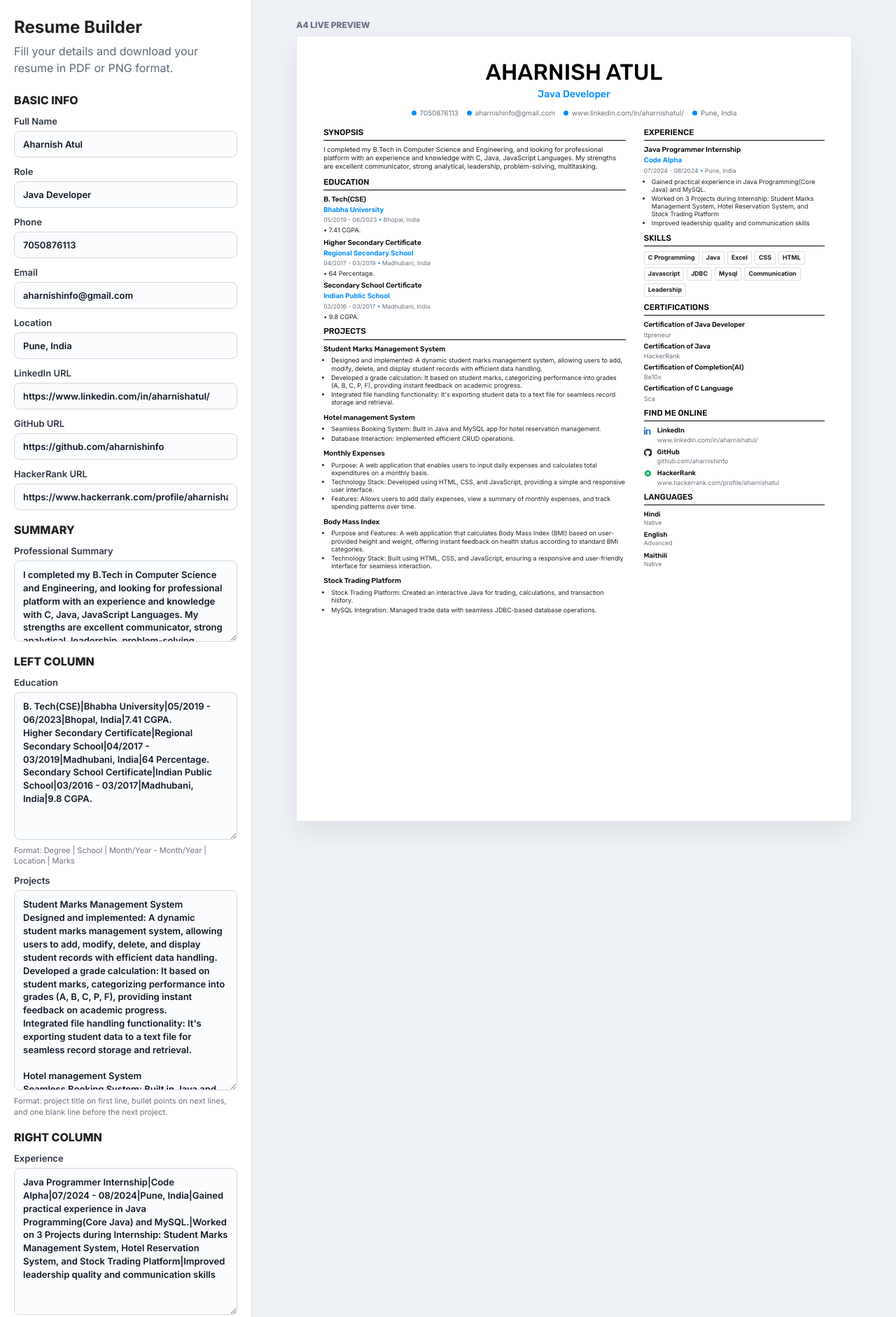
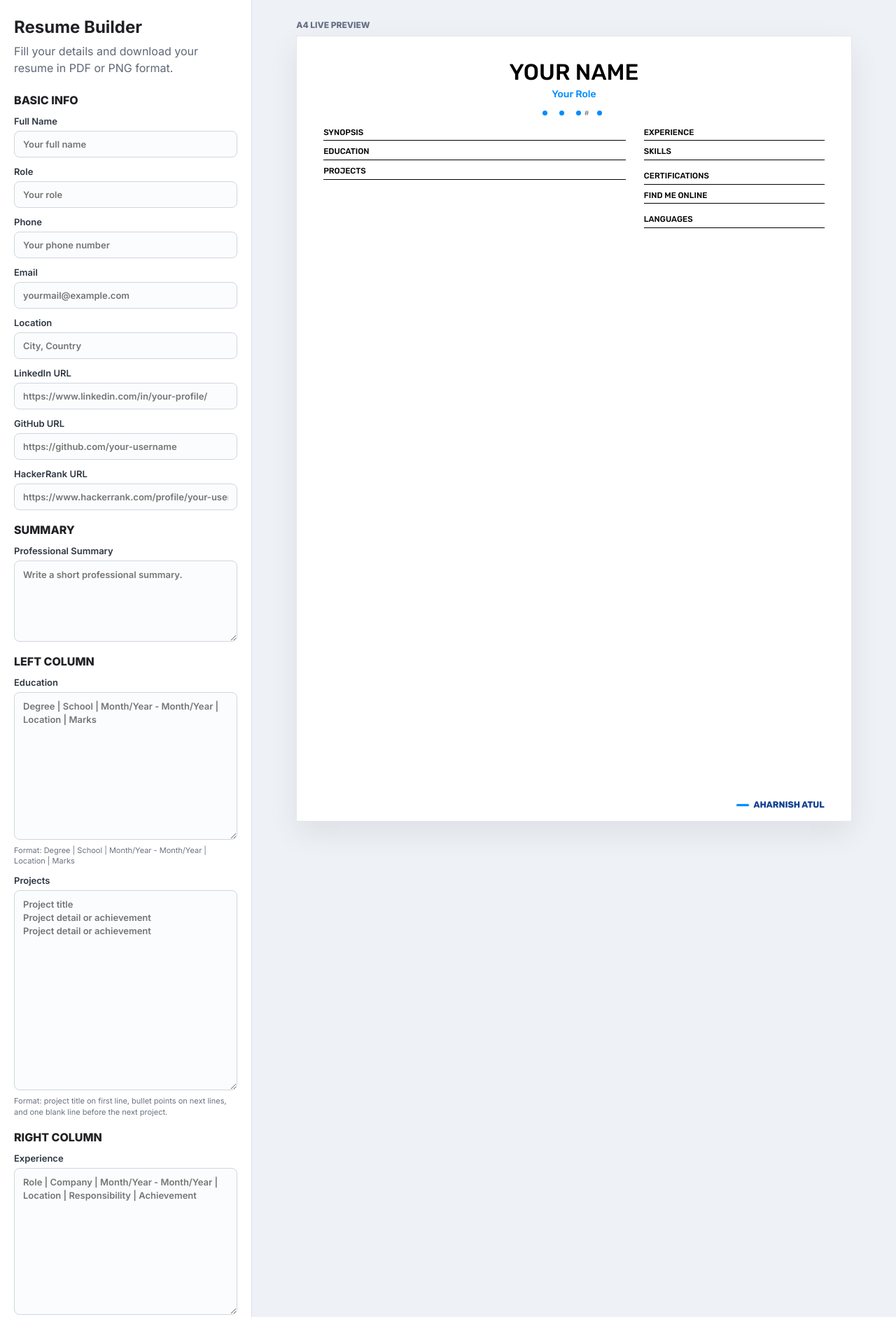
Before and after one commit to aharnishinfo/resume-builder, a plain HTML site: page index.html in a window 1280 px wide. Shown: the top 1882 px of the page at 70% size. Drawn offline with nearby package versions, Linux system fonts and the light colour scheme.

Commit message:
Swap resume template files

```diff
--- a/index.html
+++ b/index.html
@@ -26,30 +26,30 @@
             <div class="field-grid">
               <label>
                 Full Name
-                <input type="text" id="fullName" value="Aharnish Atul" />
+                <input type="text" id="fullName" placeholder="Your full name" />
               </label>
               <label>
                 Role
-                <input type="text" id="jobRole" value="Java Developer" />
+                <input type="text" id="jobRole" placeholder="Your role" />
               </label>
               <label>
                 Phone
-                <input type="text" id="phone" value="7050876113" />
+                <input type="text" id="phone" placeholder="Your phone number" />
               </label>
               <label>
                 Email
-                <input type="email" id="email" value="aharnishinfo@gmail.com" />
+                <input type="email" id="email" placeholder="yourmail@example.com" />
               </label>
               <label>
                 Location
-                <input type="text" id="location" value="Pune, India" />
+                <input type="text" id="location" placeholder="City, Country" />
               </label>
               <label>
                 LinkedIn URL
                 <input
                   type="url"
                   id="linkedin"
-                  value="https://www.linkedin.com/in/aharnishatul/"
+                  placeholder="https://www.linkedin.com/in/your-profile/"
                 />
               </label>
               <label>
@@ -57,7 +57,7 @@
                 <input
                   type="url"
                   id="github"
-                  value="https://github.com/aharnishinfo"
+                  placeholder="https://github.com/your-username"
                 />
               </label>
               <label>
@@ -65,7 +65,7 @@
                 <input
                   type="url"
                   id="hackerrank"
-                  value="https://www.hackerrank.com/profile/aharnishatul"
+                  placeholder="https://www.hackerrank.com/profile/your-username"
                 />
               </label>
             </div>
@@ -75,7 +75,7 @@
             <h2>Summary</h2>
             <label>
               Professional Summary
-              <textarea id="summary" rows="5">I completed my B.Tech in Computer Science and Engineering, and looking for professional platform with an experience and knowledge with C, Java, JavaScript Languages. My strengths are excellent communicator, strong analytical, leadership, problem-solving, multitasking.</textarea>
+              <textarea id="summary" rows="5" placeholder="Write a short professional summary."></textarea>
             </label>
           </section>
 
@@ -83,35 +83,13 @@
             <h2>Left Column</h2>
             <label>
               Education
-              <textarea id="education" rows="10">B. Tech(CSE)|Bhabha University|05/2019 - 06/2023|Bhopal, India|7.41 CGPA.
-Higher Secondary Certificate|Regional Secondary School|04/2017 - 03/2019|Madhubani, India|64 Percentage.
-Secondary School Certificate|Indian Public School|03/2016 - 03/2017|Madhubani, India|9.8 CGPA.</textarea>
+              <textarea id="education" rows="10" placeholder="Degree | School | Month/Year - Month/Year | Location | Marks"></textarea>
             </label>
             <p class="field-hint">Format: Degree | School | Month/Year - Month/Year | Location | Marks</p>
 
             <label>
               Projects
-              <textarea id="projects" rows="14">Student Marks Management System
-Designed and implemented: A dynamic student marks management system, allowing users to add, modify, delete, and display student records with efficient data handling.
-Developed a grade calculation: It based on student marks, categorizing performance into grades (A, B, C, P, F), providing instant feedback on academic progress.
-Integrated file handling functionality: It's exporting student data to a text file for seamless record storage and retrieval.
-
-Hotel management System
-Seamless Booking System: Built in Java and MySQL app for hotel reservation management.
-Database Interaction: Implemented efficient CRUD operations.
-
-Monthly Expenses
-Purpose: A web application that enables users to input daily expenses and calculates total expenditures on a monthly basis.
-Technology Stack: Developed using HTML, CSS, and JavaScript, providing a simple and responsive user interface.
-Features: Allows users to add daily expenses, view a summary of monthly expenses, and track spending patterns over time.
-
-Body Mass Index
-Purpose and Features: A web application that calculates Body Mass Index (BMI) based on user-provided height and weight, offering instant feedback on health status according to standard BMI categories.
-Technology Stack: Built using HTML, CSS, and JavaScript, ensuring a responsive and user-friendly interface for seamless interaction.
-
-Stock Trading Platform
-Stock Trading Platform: Created an interactive Java for trading, calculations, and transaction history.
-MySQL Integration: Managed trade data with seamless JDBC-based database operations.</textarea>
+              <textarea id="projects" rows="14" placeholder="Project title&#10;Project detail or achievement&#10;Project detail or achievement"></textarea>
             </label>
             <p class="field-hint">Format: project title on first line, bullet points on next lines, and one blank line before the next project.</p>
           </section>
@@ -120,28 +98,23 @@ MySQL Integration: Managed trade data with seamless JDBC-based database operatio
             <h2>Right Column</h2>
             <label>
               Experience
-              <textarea id="experience" rows="10">Java Programmer Internship|Code Alpha|07/2024 - 08/2024|Pune, India|Gained practical experience in Java Programming(Core Java) and MySQL.|Worked on 3 Projects during Internship: Student Marks Management System, Hotel Reservation System, and Stock Trading Platform|Improved leadership quality and communication skills</textarea>
+              <textarea id="experience" rows="10" placeholder="Role | Company | Month/Year - Month/Year | Location | Responsibility | Achievement"></textarea>
             </label>
 
             <label>
               Skills
-              <textarea id="skills" rows="8">C Programming,Java,Excel,CSS,HTML,Javascript,JDBC,Mysql,Communication,Leadership</textarea>
+              <textarea id="skills" rows="8" placeholder="Skill 1, Skill 2, Skill 3"></textarea>
             </label>
 
             <label>
               Certifications
-              <textarea id="certifications" rows="12">Certification of Java Developer|Itpreneur
-Certification of Java|HackerRank
-Certification of Completion(AI)|Be10x
-Certification of C Language|Sca</textarea>
+              <textarea id="certifications" rows="12" placeholder="Certification title | Issuer"></textarea>
             </label>
             <p class="field-hint">Format: Certification title | Issuer. One certificate per line. Edit, remove, or add as many as you want here.</p>
 
             <label>
               Languages
-              <textarea id="languages" rows="4">Hindi|Native
-English|Advanced
-Maithili|Native</textarea>
+              <textarea id="languages" rows="4" placeholder="Language | Level"></textarea>
             </label>
           </section>
         </form>
@@ -155,14 +128,15 @@ Maithili|Native</textarea>
 
       <main class="preview-panel">
         <div class="resume-sheet" id="resumeSheet">
+          <div class="resume-watermark" aria-hidden="true">Aharnish Atul</div>
           <header class="resume-header">
             <h1 id="previewName">YOUR NAME</h1>
             <h2 id="previewRole">Frontend Developer</h2>
             <div class="contact-row">
-              <span class="contact-item" data-icon="phone"><span id="previewPhone">+91 98765 43210</span></span>
-              <span class="contact-item" data-icon="email"><span id="previewEmail">yourmail@example.com</span></span>
+              <a class="contact-item" data-icon="phone" id="previewPhoneLink" href="tel:+919876543210"><span id="previewPhone">+91 98765 43210</span></a>
+              <a class="contact-item" data-icon="email" id="previewEmailLink" href="mailto:yourmail@example.com"><span id="previewEmail">yourmail@example.com</span></a>
               <a class="contact-item" data-icon="link" id="previewLinkedin" href="https://www.linkedin.com/in/your-profile/" target="_blank" rel="noreferrer"><span>linkedin.com/in/your-profile/</span></a>
-              <span class="contact-item" data-icon="location"><span id="previewLocation">Pune, India</span></span>
+              <span class="contact-item" data-icon="location"><span id="previewLocation">City, Country</span></span>
             </div>
           </header>
 
--- a/script.js
+++ b/script.js
@@ -27,7 +27,9 @@ const preview = {
   name: document.getElementById("previewName"),
   role: document.getElementById("previewRole"),
   phone: document.getElementById("previewPhone"),
+  phoneLink: document.getElementById("previewPhoneLink"),
   email: document.getElementById("previewEmail"),
+  emailLink: document.getElementById("previewEmailLink"),
   location: document.getElementById("previewLocation"),
   linkedin: document.getElementById("previewLinkedin"),
   summary: document.getElementById("previewSummary"),
@@ -50,8 +52,12 @@ function escapeHtml(value) {
 }
 
 function cleanUrl(url) {
+  const value = url.trim();
+  if (!value) return "#";
+
   try {
-    return new URL(url).href;
+    const parsed = new URL(/^https?:\/\//i.test(value) ? value : `https://${value}`);
+    return ["http:", "https:"].includes(parsed.protocol) ? parsed.href : "#";
   } catch {
     return "#";
   }
@@ -59,7 +65,7 @@ function cleanUrl(url) {
 
 function shortLink(url) {
   try {
-    return new URL(url).href.replace(/^https?:\/\//, "");
+    return cleanUrl(url).replace(/^https?:\/\//, "").replace(/\/$/, "");
   } catch {
     return url.trim();
   }
@@ -192,6 +198,10 @@ function buildLanguages(raw) {
 
 function buildOnlineLink(label, url) {
   const trimmedUrl = url.trim();
+  if (!trimmedUrl) {
+    return "";
+  }
+
   const iconKey = label.toLowerCase();
   const icons = {
     linkedin: `
@@ -250,7 +260,13 @@ function updatePreview() {
   preview.name.textContent = fields.fullName.value.trim() || "YOUR NAME";
   preview.role.textContent = fields.jobRole.value.trim() || "Your Role";
   preview.phone.textContent = fields.phone.value.trim();
+  preview.phoneLink.href = fields.phone.value.trim()
+    ? `tel:${fields.phone.value.replace(/[^+\d]/g, "")}`
+    : "#";
   preview.email.textContent = fields.email.value.trim();
+  preview.emailLink.href = fields.email.value.trim()
+    ? `mailto:${fields.email.value.trim()}`
+    : "#";
   preview.location.textContent = fields.location.value.trim();
   preview.summary.textContent = fields.summary.value.trim();
 
@@ -266,7 +282,7 @@ function updatePreview() {
     buildOnlineLink("LinkedIn", fields.linkedin.value),
     buildOnlineLink("GitHub", fields.github.value),
     buildOnlineLink("HackerRank", fields.hackerrank.value),
-  ].join("");
+  ].filter(Boolean).join("");
   preview.languages.innerHTML = buildLanguages(fields.languages.value);
   requestAnimationFrame(checkPageFit);
 }
@@ -333,6 +349,56 @@ async function downloadPDF() {
 
   pdf.addImage(imageData, "PNG", 0, 0, pageWidth, pageHeight);
 
+  // The visual resume is rendered as an image. Add a real, invisible text layer
+  // so PDF readers and ATS parsers can select and extract the resume content.
+  const atsSections = [
+    fields.fullName.value.trim(),
+    fields.jobRole.value.trim(),
+    [fields.phone.value, fields.email.value, fields.location.value].filter(Boolean).join(" | "),
+    [fields.linkedin.value, fields.github.value, fields.hackerrank.value].filter(Boolean).join(" | "),
+    "PROFESSIONAL SUMMARY",
+    fields.summary.value.trim(),
+    "EXPERIENCE",
+    fields.experience.value.replaceAll("|", " | ").trim(),
+    "EDUCATION",
+    fields.education.value.replaceAll("|", " | ").trim(),
+    "PROJECTS",
+    fields.projects.value.trim(),
+    "SKILLS",
+    fields.skills.value.trim(),
+    "CERTIFICATIONS",
+    fields.certifications.value.replaceAll("|", " | ").trim(),
+    "LANGUAGES",
+    fields.languages.value.replaceAll("|", " | ").trim(),
+  ].filter(Boolean);
+
+  pdf.setFont("helvetica", "normal");
+  pdf.setFontSize(9);
+  pdf.text(atsSections.join("\n"), 8, 8, {
+    maxWidth: pageWidth - 16,
+    renderingMode: "invisible",
+  });
+
+  // html2canvas cannot preserve anchors, so recreate every link as a PDF
+  // annotation at the same location as its visible counterpart.
+  const sheetRect = resumeSheet.getBoundingClientRect();
+  const scaleX = pageWidth / sheetRect.width;
+  const scaleY = pageHeight / sheetRect.height;
+
+  resumeSheet.querySelectorAll("a[href]").forEach((anchor) => {
+    const url = anchor.href;
+    if (!url || url.endsWith("#")) return;
+
+    const rect = anchor.getBoundingClientRect();
+    pdf.link(
+      (rect.left - sheetRect.left) * scaleX,
+      (rect.top - sheetRect.top) * scaleY,
+      rect.width * scaleX,
+      rect.height * scaleY,
+      { url }
+    );
+  });
+
   pdf.save(`${(fields.fullName.value.trim() || "resume").replace(/\s+/g, "_")}.pdf`);
 }
 
--- a/style.css
+++ b/style.css
@@ -169,6 +169,7 @@ textarea:focus {
 }
 
 .resume-sheet {
+  position: relative;
   width: 210mm;
   height: 297mm;
   margin: 0 auto;
@@ -177,6 +178,34 @@ textarea:focus {
   border: 1px solid #e5e7eb;
   box-shadow: 0 16px 40px rgba(17, 24, 39, 0.08);
   overflow: hidden;
+}
+
+.resume-watermark {
+  position: absolute;
+  right: 38px;
+  bottom: 16px;
+  z-index: 2;
+  display: inline-flex;
+  align-items: center;
+  gap: 7px;
+  color: #0b3d91;
+  font-family: "Rubik", "Inter", sans-serif;
+  font-size: 12.5px;
+  font-weight: 800;
+  line-height: 1;
+  text-transform: uppercase;
+  text-shadow: 0 1px 0 rgba(0, 0, 0, 0.08);
+  pointer-events: none;
+  user-select: none;
+}
+
+.resume-watermark::before {
+  content: "";
+  width: 18px;
+  height: 3px;
+  border-radius: 999px;
+  background: var(--accent);
+  box-shadow: 0 0 0 1px rgba(0, 140, 255, 0.12);
 }
 
 .resume-sheet.export-mode {
```
